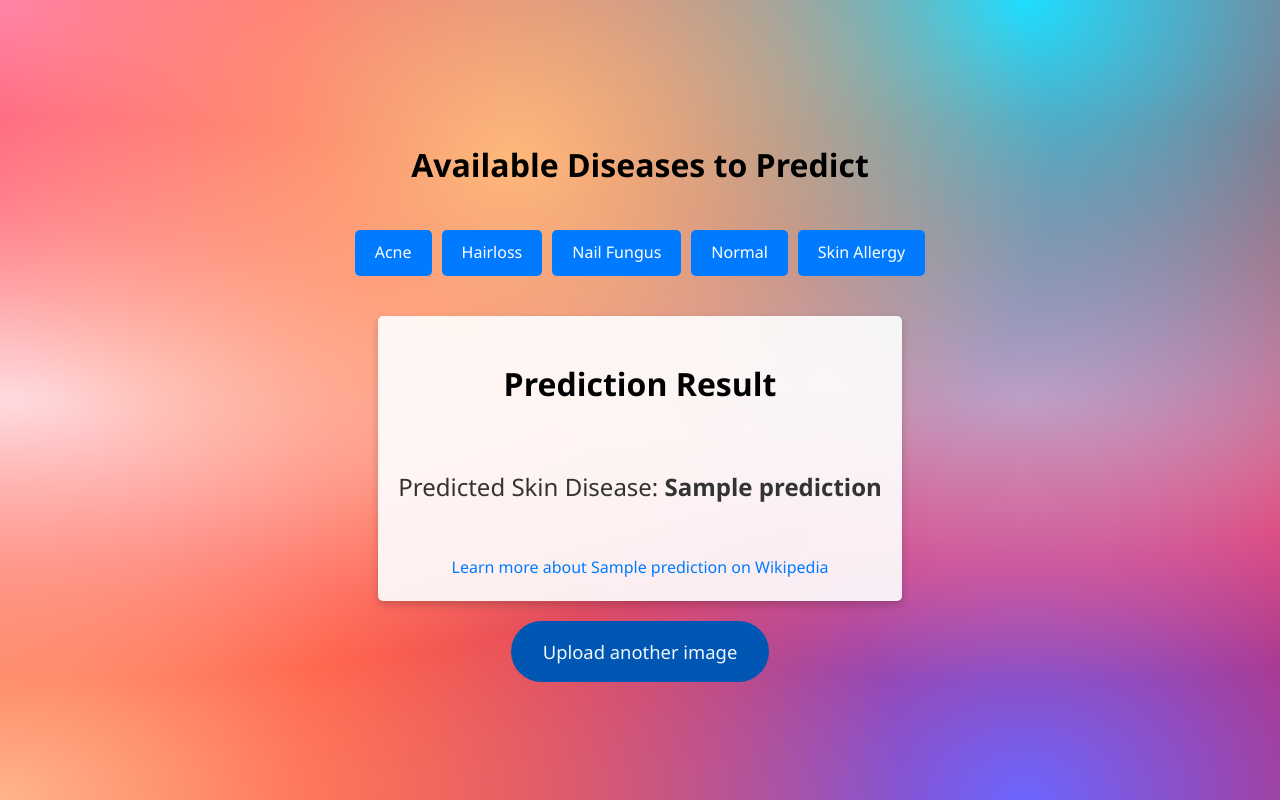
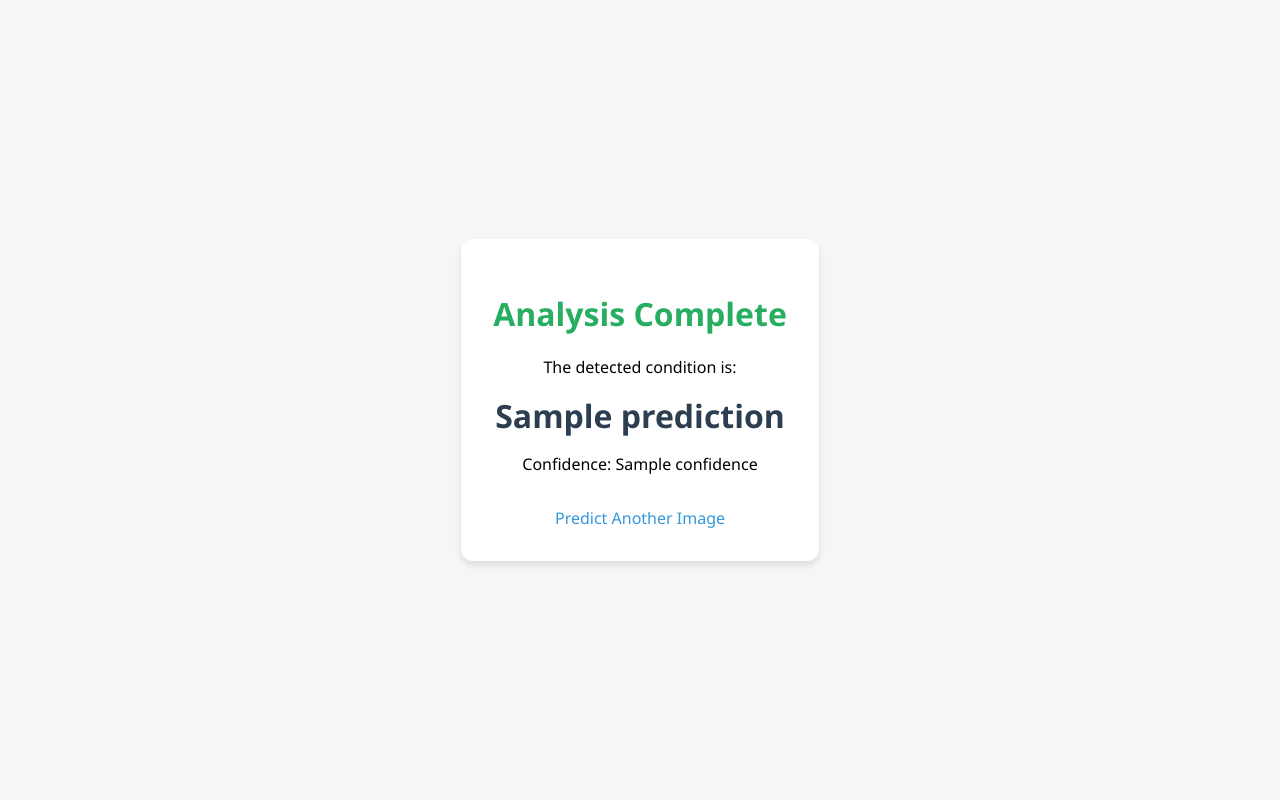
Before and after one commit to ShadaMaitexa/dermasetsnew, a Flask app: template templates/result.html in a window 1280 px wide. Run offline with Flask 3, Linux system fonts and the light colour scheme; the template is opened without the code that fills it: most values are stand-ins (such as "Sample title", 1, 10 or a date in 2020).

Commit message:
feat: Implement web-based skin disease prediction with Firebase integration for history logging and detailed disease information.

```diff
--- a/app.py
+++ b/app.py
@@ -1,54 +1,186 @@
-from flask import Flask, request, render_template, redirect
+from flask import Flask, request, jsonify, render_template, redirect
 import torch
 import torch.nn as nn
 from torchvision import transforms, models
 from PIL import Image
 import os
 import logging
+from datetime import datetime
+
+try:
+    import firebase_admin
+    from firebase_admin import credentials, firestore
+    FIREBASE_AVAILABLE = True
+except ImportError:
+    FIREBASE_AVAILABLE = False
 
 # Base directory for reliable relative paths
 BASE_DIR = os.path.dirname(os.path.abspath(__file__))
 
 app = Flask(__name__)
 
-# Number of Decease goes here =>
+# --- Firebase Initialization ---
+db = None
+if FIREBASE_AVAILABLE:
+    # Look for serviceAccountKey.json in the same directory as app.py
+    cred_path = os.path.join(BASE_DIR, 'serviceAccountKey.json')
+    if os.path.exists(cred_path):
+        try:
+            cred = credentials.Certificate(cred_path)
+            firebase_admin.initialize_app(cred)
+            db = firestore.client()
+            print("Firebase Admin initialized successfully.")
+        except Exception as e:
+            print(f"Error initializing Firebase Admin: {e}")
+    else:
+        print("Warning: serviceAccountKey.json not found. Firebase history recording disabled.")
+
+# --- Model Loading ---
 num_classes = 5
+img_width, img_height = 150, 150
 
-# Loading... the trained model =>
-model = models.resnet50(pretrained=False)
-num_ftrs = model.fc.in_features
-model.fc = nn.Linear(num_ftrs, num_classes)
-model_path = os.path.join(BASE_DIR, 'models', 'skin_disease_model.pth')
-model.load_state_dict(torch.load(model_path, map_location=torch.device('cpu')))
-model.eval()
-
-# Defining transform =>
-img_width, img_height = 150, 150
+# Defining transform
 transform = transforms.Compose([
     transforms.Resize((img_width, img_height)),
     transforms.ToTensor(),
     transforms.Normalize([0.485, 0.456, 0.406], [0.229, 0.224, 0.225])
 ])
 
+# Initialize model structure
+model = models.resnet50(pretrained=False)
+num_ftrs = model.fc.in_features
+model.fc = nn.Linear(num_ftrs, num_classes)
+
+# Try to load model weights
+model_path = os.path.join(BASE_DIR, 'models', 'skin_disease_model.pth')
+if os.path.exists(model_path):
+    try:
+        model.load_state_dict(torch.load(model_path, map_location=torch.device('cpu')))
+        model.eval()
+        print(f"Model loaded successfully from {model_path}")
+    except Exception as e:
+        print(f"Error loading model weights: {e}")
+else:
+    print(f"Warning: Model file not found at {model_path}. Predictions will be random/untrained.")
+    model.eval()
+
+# Disease Information Map
+DISEASE_DETAILS = {
+    'Acne': {
+        'description': 'Acne is a common skin condition where pores become clogged with oil and dead skin cells, leading to pimples, blackheads, or cysts.',
+        'steps': [
+            {'title': 'Gentle Cleansing', 'description': 'Wash your face twice daily with a mild cleanser.', 'icon': 'wash'},
+            {'title': 'Topical Treatment', 'description': 'Use products containing salicylic acid or benzoyl peroxide.', 'icon': 'science'},
+            {'title': 'Avoid Touching', 'description': 'Do not squeeze or pick at pimples to prevent scarring.', 'icon': 'do_not_disturb_on'}
+        ]
+    },
+    'Hairloss': {
+        'description': 'Hair loss can be caused by genetics, hormonal changes, medical conditions, or aging. It can affect just your scalp or your entire body.',
+        'steps': [
+            {'title': 'Check Nutrition', 'description': 'Ensure adequate intake of iron, zinc, and biotin.', 'icon': 'restaurant'},
+            {'title': 'Scalp Massage', 'description': 'Can help improve blood circulation to hair follicles.', 'icon': 'touch_app'},
+            {'title': 'Consult Specialist', 'description': 'See a dermatologist to identify the specific type of hair loss.', 'icon': 'medical_services'}
+        ]
+    },
+    'Nail Fungus': {
+        'description': 'A common condition that begins as a white or yellow spot under the tip of your fingernail or toenail.',
+        'steps': [
+            {'title': 'Keep Dry', 'description': 'Keep your hands and feet dry and clean.', 'icon': 'opacity'},
+            {'title': 'Antifungal Cream', 'description': 'Apply over-the-counter antifungal nail creams.', 'icon': 'medical_information'},
+            {'title': 'Trim Nails', 'description': 'Keep nails short and thin to reduce pressure.', 'icon': 'content_cut'}
+        ]
+    },
+    'Skin Allergy': {
+        'description': 'A skin allergy occurs when your skin comes into contact with an allergen, causing an itchy, red rash or hives.',
+        'steps': [
+            {'title': 'Identify Triggers', 'description': 'Track what you touched or ate before the reaction.', 'icon': 'search'},
+            {'title': 'Cool Compress', 'description': 'Apply a cool, damp cloth to soothe the itching.', 'icon': 'ac_unit'},
+            {'title': 'Antihistamines', 'description': 'Consider OTC antihistamines for relief.', 'icon': 'medication'}
+        ]
+    },
+    'Normal': {
+        'description': 'Your skin appears healthy with good balance and no significant signs of disease in the analyzed area.',
+        'steps': [
+            {'title': 'Hydration', 'description': 'Continue using a good moisturizer and drinking water.', 'icon': 'water_drop'},
+            {'title': 'Sun Protection', 'description': 'Always apply SPF 30+ when going outdoors.', 'icon': 'wb_sunny'},
+            {'title': 'Skincare Routine', 'description': 'Maintain your current healthy skin habits.', 'icon': 'shield'}
+        ]
+    }
+}
+
+class_labels = {
+    0: 'Acne',
+    1: 'Hairloss',
+    2: 'Nail Fungus',
+    3: 'Normal',
+    4: 'Skin Allergy'
+}
 
 def predict_skin_disease(image_path):
     img = Image.open(image_path).convert('RGB')
     img = transform(img).unsqueeze(0)
     with torch.no_grad():
         outputs = model(img)
-        _, predicted = torch.max(outputs.data, 1)
-    class_labels = {
-        0: 'Acne',
-        1: 'Hairloss',
-        2: 'Nail Fungus',
-        3: 'Normal',
-        4: 'Skin Allergy'
-    }
-    return class_labels[predicted.item()]
+        # Apply softmax to get confidence
+        probabilities = torch.nn.functional.softmax(outputs, dim=1)
+        confidence, predicted = torch.max(probabilities, 1)
 
+    label = class_labels.get(predicted.item(), 'Unknown')
+    conf_value = confidence.item() * 100
+
+    return label, conf_value
+
+# --- API Endpoints ---
+
+@app.route('/predict', methods=['POST'])
+def predict_api():
+    if 'file' not in request.files:
+        return jsonify({'error': 'No file part'}), 400
+
+    file = request.files['file']
+    user_id = request.form.get('uid')
+    image_url = request.form.get('image_url') # If already uploaded to Cloudinary
+
+    if file.filename == '':
+        return jsonify({'error': 'No selected file'}), 400
+
+    uploads_dir = os.path.join(BASE_DIR, 'uploads')
+    if not os.path.exists(uploads_dir):
+        os.makedirs(uploads_dir)
+
+    file_path = os.path.join(uploads_dir, file.filename)
+    file.save(file_path)
+
+    try:
+        label, confidence = predict_skin_disease(file_path)
+        details = DISEASE_DETAILS.get(label, {})
+
+        # Save to Firestore if database is available and uid is provided
+        if db and user_id:
+            try:
+                db.collection('user').document(user_id).collection('scan_history').add({
+                    'disease_name': label,
+                    'confidence': int(confidence),
+                    'image_url': image_url or '',
+                    'timestamp': firestore.SERVER_TIMESTAMP
+                })
+                print(f"History saved for user {user_id}")
+            except Exception as e:
+                print(f"Error saving to Firestore: {e}")
+
+        return jsonify({
+            'prediction': label,
+            'confidence': confidence,
+            'details': details,
+            'status': 'success'
+        })
+    except Exception as e:
+        logging.error(f"Prediction error: {e}")
+        return jsonify({'error': str(e)}), 500
 
 @app.route('/', methods=['GET', 'POST'])
 def upload_file():
+    # Keep the user's requested HTML interface
     if request.method == 'POST':
         if 'file' not in request.files:
             return redirect(request.url)
@@ -61,30 +193,24 @@ def upload_file():
                 os.makedirs(uploads_dir)
             file_path = os.path.join(uploads_dir, file.filename)
             file.save(file_path)
-            prediction = predict_skin_disease(file_path)
-            return render_template('result.html', prediction=prediction)
+            label, confidence = predict_skin_disease(file_path)
+            return render_template('result.html', prediction=label, confidence=f"{confidence:.2f}%")
     return render_template('upload.html')
-
 
 def _get_env_bool(name, default=False):
     return str(os.environ.get(name, str(default))).lower() in ('1', 'true', 'yes')
 
-
 if __name__ == '__main__':
-    # Ensure uploads directory exists in the project folder
+    # Ensure uploads directory exists
     uploads_dir = os.path.join(BASE_DIR, 'uploads')
     if not os.path.exists(uploads_dir):
         os.makedirs(uploads_dir)
 
-    # Configurable host/port/debug via environment variables
-    # Default to 0.0.0.0 so the server is reachable on localhost and the host IP
-    host = os.environ.get('HOST', os.environ.get('FLASK_RUN_HOST', '0.0.0.0'))
-    port = int(os.environ.get('PORT', os.environ.get('FLASK_RUN_PORT', 5000)))
-    debug = _get_env_bool('DEBUG', True if host in ('127.0.0.1', 'localhost') else False)
+    # Use port 5000 as requested
+    host = os.environ.get('HOST', '0.0.0.0')
+    port = int(os.environ.get('PORT', 5000))
+    debug = _get_env_bool('DEBUG', True)
 
     logging.basicConfig(level=logging.INFO)
     logging.info('Starting app on %s:%s (debug=%s)', host, port, debug)
-
-    # When deploying with a WSGI server (gunicorn/uwsgi), it will import `app`.
-    # For local runs or simple hosting, use the built-in server configured by env vars.
     app.run(host=host, port=port, debug=debug)
--- a/templates/result.html
+++ b/templates/result.html
@@ -1,144 +1,54 @@
 <!DOCTYPE html>
-<html lang="en">
+<html>
+
 <head>
-    <meta charset="UTF-8" />
     <title>Prediction Result</title>
     <style>
         body {
-        font-family: "Segoe UI", Tahoma, Geneva, Verdana, sans-serif;
-        line-height: 1.6;
-        margin: 0;
-        padding: 0;
-        background-color: hsla(0, 100%, 50%, 1);
-        background-image: radial-gradient(
-            at 40% 20%,
-            hsla(28, 100%, 74%, 1) 0px,
-            transparent 50%
-          ),
-          radial-gradient(
-            at 80% 0%,
-            hsla(189, 100%, 56%, 1) 0px,
-            transparent 50%
-          ),
-          radial-gradient(
-            at 0% 50%,
-            hsla(355, 100%, 93%, 1) 0px,
-            transparent 50%
-          ),
-          radial-gradient(
-            at 80% 50%,
-            hsla(340, 100%, 76%, 1) 0px,
-            transparent 50%
-          ),
-          radial-gradient(
-            at 0% 100%,
-            hsla(22, 100%, 77%, 1) 0px,
-            transparent 50%
-          ),
-          radial-gradient(
-            at 80% 100%,
-            hsla(242, 100%, 70%, 1) 0px,
-            transparent 50%
-          ),
-          radial-gradient(
-            at 0% 0%,
-            hsla(343, 100%, 76%, 1) 0px,
-            transparent 50%
-          );
-        height: 100vh;
+            font-family: 'Segoe UI', Tahoma, Geneva, Verdana, sans-serif;
+            background: #f4f7f6;
             display: flex;
-        flex-direction: column;
             justify-content: center;
             align-items: center;
+            height: 100vh;
+            margin: 0;
+        }
+
+        .container {
+            background: white;
+            padding: 2rem;
+            border-radius: 12px;
+            box-shadow: 0 4px 6px rgba(0, 0, 0, 0.1);
+            text-align: center;
         }
 
         h1 {
-        text-align: center;
-        color: black;
-        margin-bottom: 20px;
+            color: #27ae60;
         }
 
-      ul {
-        list-style: none;
-        padding: 0;
-        margin: 20px 0;
-        display: flex;
-        gap: 10px;
+        .prediction {
+            font-size: 2rem;
+            font-weight: bold;
+            color: #2c3e50;
         }
 
-      li {
-        background-color: #007bff;
-        color: white;
-        padding: 10px 20px;
-        border-radius: 5px;
-        font-size: 1em;
-      }
-
-      .result-container {
-        display: flex;
-        flex-direction: column;
-        align-items: center;
-        gap: 15px;
-        background-color: rgba(255, 255, 255, 0.9);
-        padding: 20px;
-        border-radius: 5px;
-        box-shadow: 0 4px 8px rgba(0, 0, 0, 0.2);
-        margin-top: 20px;
-      }
-
-      .prediction-result {
-        font-size: 1.5em;
-        color: #333;
-      }
-
-      .prediction-link {
-        font-size: 1em;
-        color: #007bff;
+        a {
+            display: inline-block;
+            margin-top: 1rem;
+            color: #3498db;
             text-decoration: none;
-        margin-top: 10px;
-      }
-
-      .prediction-link:hover {
-        text-decoration: underline;
-      }
-
-      a.upload-link {
-        padding: 1rem 2rem;
-        background-color: #0056b3;
-        font-size: 1.15rem;
-        color: aliceblue;
-        border-radius: 2rem;
-        text-decoration: none;
-        margin-top: 20px;
-      }
-      span {
-        font-weight: bolder;
         }
     </style>
 </head>
+
 <body>
-    <h1>Available Diseases to Predict</h1>
-    <ul>
-      <li>Acne</li>
-      <li>Hairloss</li>
-      <li>Nail Fungus</li>
-      <li>Normal</li>
-      <li>Skin Allergy</li>
-    </ul>
+    <div class="container">
+        <h1>Analysis Complete</h1>
+        <p>The detected condition is:</p>
+        <div class="prediction">{{ prediction }}</div>
+        <p>Confidence: {{ confidence }}</p>
+        <a href="/">Predict Another Image</a>
+    </div>
+</body>
 
-    <div class="result-container">
-      <h1>Prediction Result</h1>
-      <p class="prediction-result">
-        Predicted Skin Disease: <span>{{ prediction }}</span>
-      </p>
-      <a
-        class="prediction-link"
-        href="https://en.wikipedia.org/wiki/{{ prediction }}"
-        target="_blank"
-        >Learn more about {{ prediction }} on Wikipedia</a
-      >
-    </div>
-
-    <a class="upload-link" href="/">Upload another image</a>
-  </body>
 </html>
```
Also changed, not shown: requirements.txt (+4 -3 lines), templates/upload.html (+29 -103 lines), uploads/WhatsApp Image 2026-01-17 at 10.21.56 AM.jpeg (added). Lines whose indentation alone changed are shown as unchanged.
